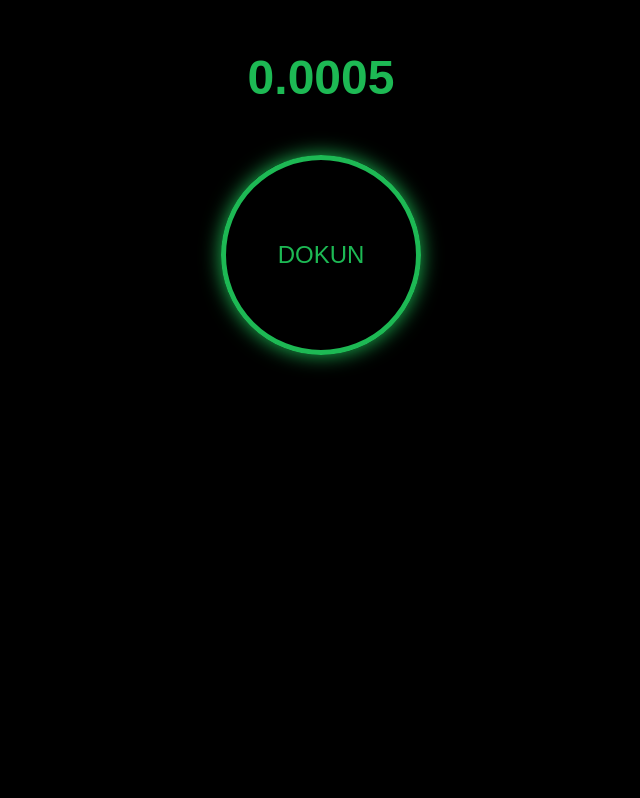
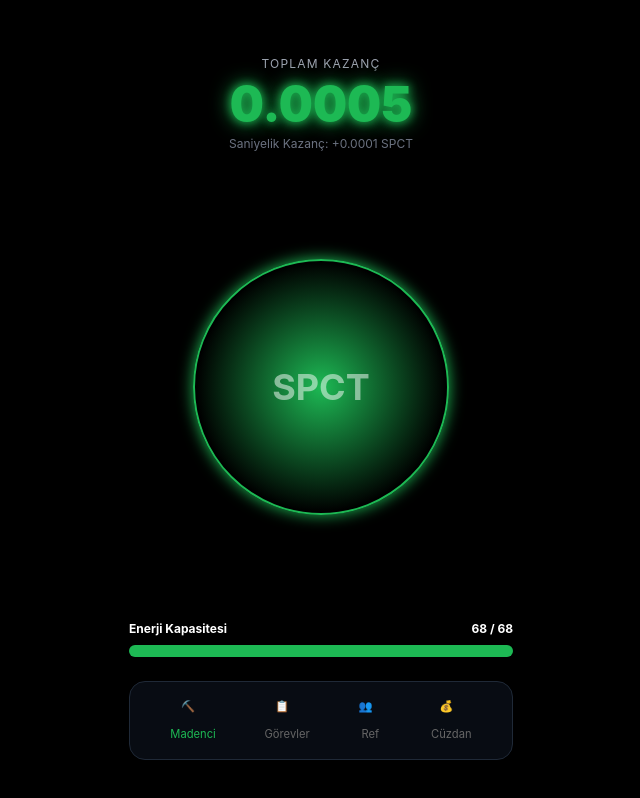
Before and after one commit to whaleity/specter-app, a plain HTML site: page index.html in a window 1280 px wide. Shown: the whole page, without its empty margins (319-959 px from the left). Drawn offline with nearby package versions, Linux system fonts and the light colour scheme.

Commit message:
index.html

```diff
--- a/index.html
+++ b/index.html
@@ -2,38 +2,110 @@
 <html lang="tr">
 <head>
     <meta charset="UTF-8">
-    <meta name="viewport" content="width=device-width, initial-scale=1.0">
-    <title>Specter App</title>
+    <meta name="viewport" content="width=device-width, initial-scale=1.0, maximum-scale=1.0, user-scalable=no">
+    <title>Specter Mini App</title>
+    <script src="https://cdn.tailwindcss.com"></script>
     <style>
-        body { background-color: #000; color: #1DB954; font-family: sans-serif; text-align: center; }
-        #balance { font-size: 3rem; margin-top: 50px; font-weight: bold; }
-        #main-btn {
-            width: 200px; height: 200px; border-radius: 50%; border: 5px solid #1DB954;
-            background: transparent; color: #1DB954; font-size: 1.5rem; margin-top: 50px;
-            box-shadow: 0 0 20px #1DB954; cursor: pointer;
+        body { background-color: #000; color: #fff; font-family: 'Inter', sans-serif; overflow: hidden; }
+        .neon-text { text-shadow: 0 0 10px #1DB954, 0 0 20px #1DB954; color: #1DB954; }
+        .neon-border { border: 2px solid #1DB954; box-shadow: 0 0 15px #1DB954; }
+        .core-btn {
+            background: radial-gradient(circle, #1DB954 0%, #000 70%);
+            transition: transform 0.1s ease;
         }
-        #main-btn:active { transform: scale(0.95); }
+        .core-btn:active { transform: scale(0.9); }
+        .nav-item { color: #666; font-size: 0.7rem; }
+        .nav-item.active { color: #1DB954; }
     </style>
 </head>
-<body>
-    <div id="balance">0.0000</div>
-    <button id="main-btn">DOKUN</button>
+<body class="flex flex-col items-center justify-between h-screen p-6">
+
+    <div class="text-center mt-8">
+        <p class="text-gray-400 uppercase tracking-widest text-xs mb-2">Toplam Kazanç</p>
+        <h1 id="balance" class="text-5xl font-black neon-text">0.0000</h1>
+        <p class="text-xs text-gray-500 mt-2">Saniyelik Kazanç: +0.0001 SPCT</p>
+    </div>
+
+    <div class="relative">
+        <div id="click-area" class="core-btn w-64 h-64 rounded-full flex items-center justify-center neon-border cursor-pointer">
+            <span class="text-4xl font-bold text-white opacity-50">SPCT</span>
+        </div>
+    </div>
+
+    <div class="w-full max-w-sm space-y-6 mb-4">
+        <div class="space-y-2">
+            <div class="flex justify-between text-xs font-bold">
+                <span>Enerji Kapasitesi</span>
+                <span id="energy-text">68 / 68</span>
+            </div>
+            <div class="w-full bg-gray-800 h-3 rounded-full overflow-hidden">
+                <div id="energy-bar" class="bg-[#1DB954] h-full transition-all duration-300" style="width: 100%"></div>
+            </div>
+        </div>
+
+        <div class="bg-gray-900/50 backdrop-blur-md rounded-2xl p-4 flex justify-around border border-gray-800">
+            <div class="nav-item active flex flex-col items-center">
+                <div class="w-6 h-6 mb-1">⛏️</div>
+                <span>Madenci</span>
+            </div>
+            <div class="nav-item flex flex-col items-center">
+                <div class="w-6 h-6 mb-1">📋</div>
+                <span>Görevler</span>
+            </div>
+            <div class="nav-item flex flex-col items-center">
+                <div class="w-6 h-6 mb-1">👥</div>
+                <span>Ref</span>
+            </div>
+            <div class="nav-item flex flex-col items-center">
+                <div class="w-6 h-6 mb-1">💰</div>
+                <span>Cüzdan</span>
+            </div>
+        </div>
+    </div>
 
     <script>
         let balance = 0;
+        let energy = 68;
+        const maxEnergy = 68;
+
         const balanceEl = document.getElementById('balance');
+        const energyBar = document.getElementById('energy-bar');
+        const energyText = document.getElementById('energy-text');
+        const clickArea = document.getElementById('click-area');
 
-        // Her saniye otomatik artış (Pasif kazanç)
+        // Pasif Kazanç (Saniyede bir artış)
         setInterval(() => {
             balance += 0.0001;
-            balanceEl.innerText = balance.toFixed(4);
+            updateDisplay();
         }, 1000);
 
-        // Dokunma fonksiyonu
-        document.getElementById('main-btn').onclick = () => {
-            balance += 0.01;
+        // Tıklama Fonksiyonu
+        clickArea.addEventListener('click', (e) => {
+            if (energy > 0) {
+                balance += 0.01;
+                energy -= 1;
+                updateDisplay();
+                createFloatingText(e.clientX, e.clientY);
+            }
+        });
+
+        function updateDisplay() {
             balanceEl.innerText = balance.toFixed(4);
-        };
+            energyText.innerText = `${energy} / ${maxEnergy}`;
+            const percent = (energy / maxEnergy) * 100;
+            energyBar.style.width = percent + '%';
+        }
+
+        // Tıklanan yerde +0.01 yazısı çıksın (Efekt)
+        function createFloatingText(x, y) {
+            const el = document.createElement('div');
+            el.innerText = '+0.01';
+            el.className = 'absolute font-bold text-[#1DB954] pointer-events-none animate-bounce';
+            el.style.left = x + 'px';
+            el.style.top = (y - 50) + 'px';
+            document.body.appendChild(el);
+            setTimeout(() => el.remove(), 800);
+        }
     </script>
 </body>
 </html>
```
